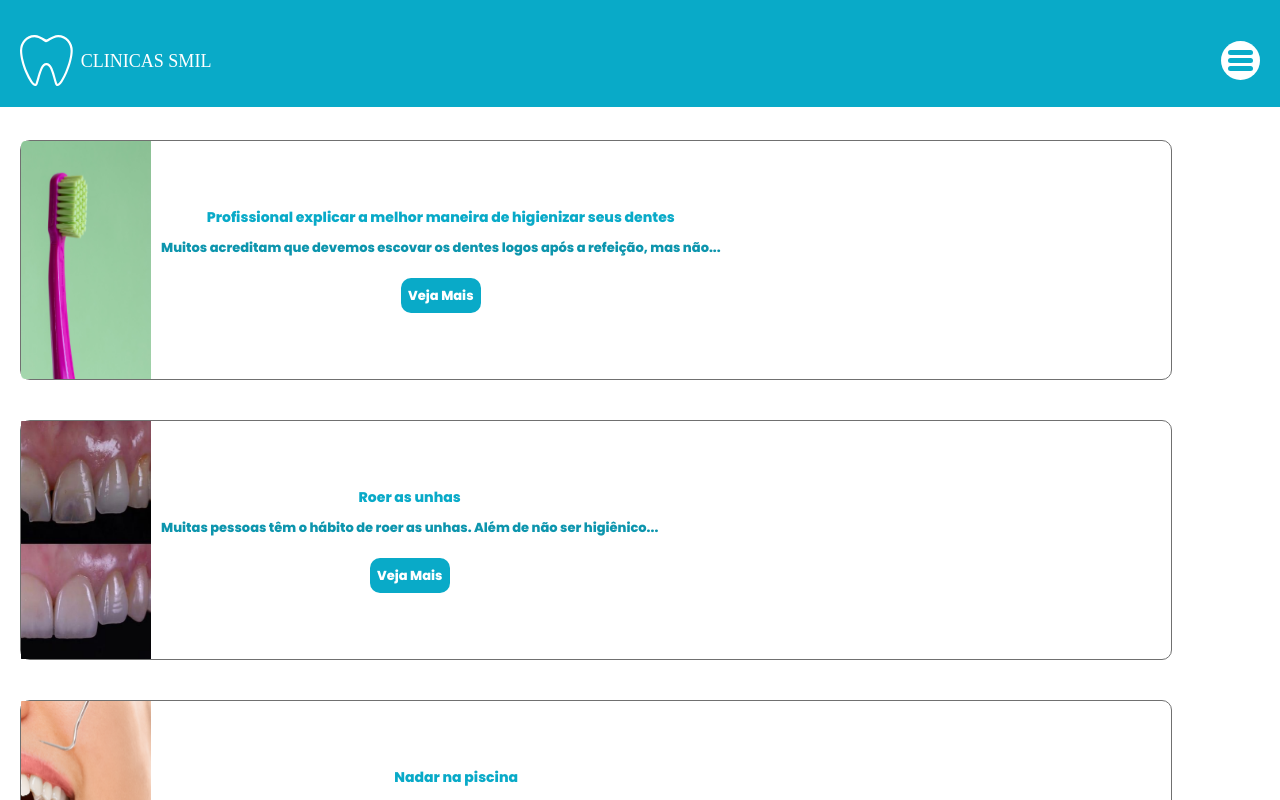
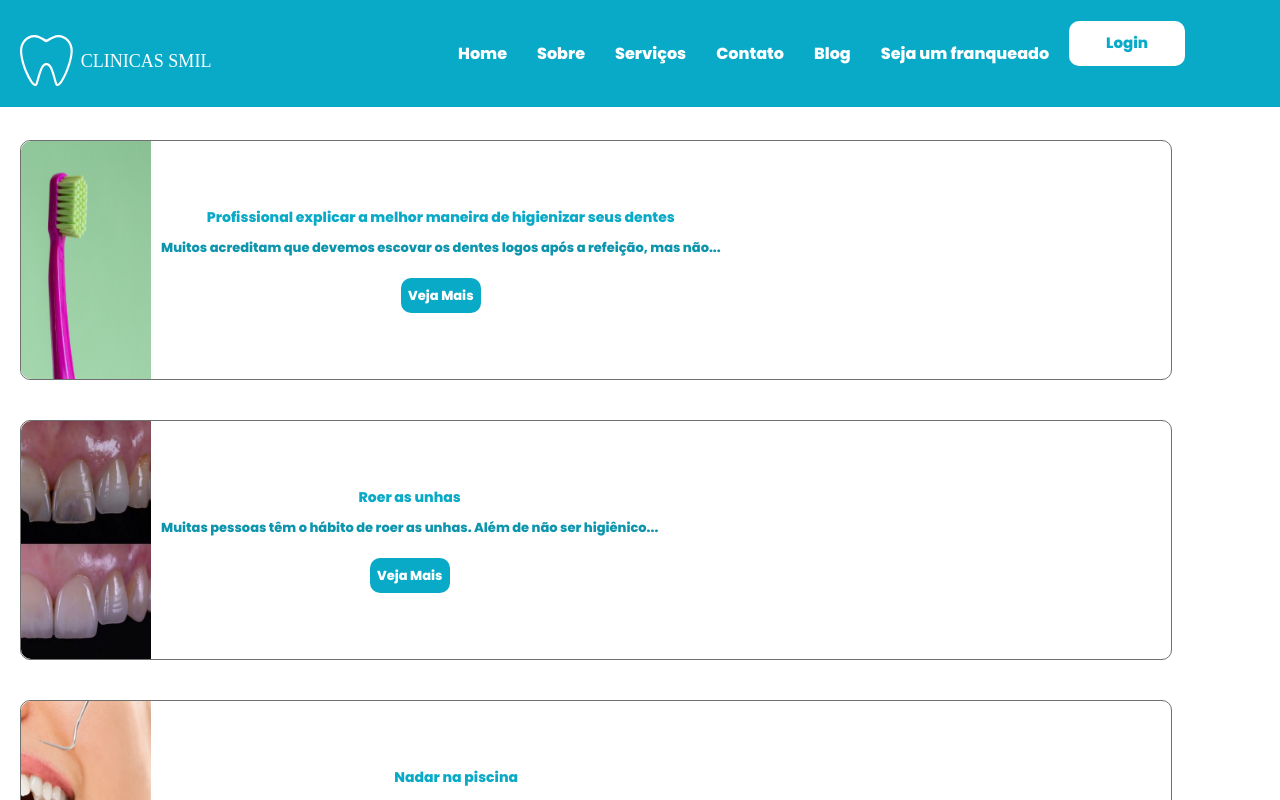
Before and after one commit to KhayanCardoso/hcodeTrabalhoGrupo, a website: page blog.html in a window 1280 px wide. Shown: the top 800 px of the page. Drawn offline with Linux system fonts and the light colour scheme.

Commit message:
começo do responsivo header

```diff
--- a/assets/sass/blog.scss
+++ b/assets/sass/blog.scss
@@ -20,6 +20,7 @@
                 margin: 0;
                 height: 100%;
                 width: 130px;
+                border-radius: var( --border-radius) 0 0 var(--border-radius);
             }
             .text{
                 flex-direction: column;
@@ -66,6 +67,7 @@
                 margin: 0;
                 height: 100%;
                 width: 130px;
+                border-radius: var( --border-radius) 0 0 var(--border-radius);
             }
             .text{
                 flex-direction: column;
@@ -112,6 +114,7 @@
                 margin: 0;
                 height: 100%;
                 width: 130px;
+                border-radius: var( --border-radius) 0 0 var(--border-radius);
             }
             .text{
                 flex-direction: column;
--- a/assets/sass/header.scss
+++ b/assets/sass/header.scss
@@ -66,19 +66,29 @@
                     padding-top: var(--space);
                     padding-left: var(--space);
                     > a{
-                        display: block;
+                        color: var(--color_white);
+                        font-weight: 600;
+                        display: flex;
                         width: 95%;
-                        margin: 0 auto;
                         text-decoration: none;
-                        color: white;
+                        justify-content: flex-start;
+                        align-items: center;
+                        text-align: center
                     }
                 }
             }
             .btn-login{
+                @include button-white;
                 text-decoration: none;
-                color: white;
                 cursor: pointer;
+                border-radius: 26px;
                 margin-top: calc(var(--space) * 4);
+                > a{
+                    margin-top: 10px;
+                    justify-content: flex-start;
+                    align-items: center;
+                    text-align: center;
+                }
             }
         }
     }
@@ -123,6 +133,85 @@
 
 
 @media (min-width: 1200px){
+    .open-menu{
+        overflow: initial;
+        #header{
+            border: none;
+            .logo{
+                display: initial;
+            }
+            .overlay{
+                display: none;
+            }
+            .menu{
+                right: initial;
+            }
+        }
+    }
+    #header{
+        .btn-open{
+            display: none;
+        }
+        .menu{
+            right: initial;
+            position: static;
+            background-color: initial;
+            width: 100%;
+            margin-left: 35%;
+            flex-direction: row;
+            justify-content: space-between;
+            border-radius: initial;
+            align-items: center;
+            nav{
+                flex-direction: row;
+                justify-content: center;
+                align-items: center;
+                position: relative;
+                .logoOpen{
+                    display: none;
+                }
+                .btn-close{
+                    display: none;
+                }
+                ul{
+                    margin: 0;
+                    padding: 0;
+                    justify-content: center;
+                    align-items: center;
+                    width: 100%;
+                    flex-direction: row;
+                    li{
+                        color: white;
+                        list-style: none;
+                        justify-content: space-around;
+                        align-items: center;
+                        margin: initial;
+                        padding-top: initial;
+                        padding-left: 0;
+                        padding-right: 10px;
+                        > a{
+                            display: flex;
+                            top: 50%;
+                            width: 100%;
+                            margin: initial;
+                            padding: 10px;
+                            text-align: center;
+                            justify-content: center;
+                            align-items: center;
+                        }
+                    }
+                }
+                .btn-login{
+                    @include button-white;
+                    height: 45px;
+                    width: 116px;
+                    margin-top: initial;
+                }
+            }
+        }
+
+    }
+
     /*&:last-child{
         background-color: red;
     }*/
```
Also changed, not shown: assets/css/style.css, 1 other file.
